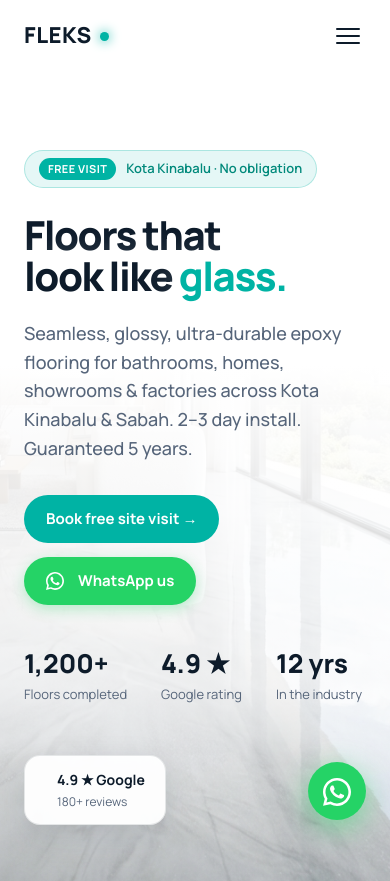
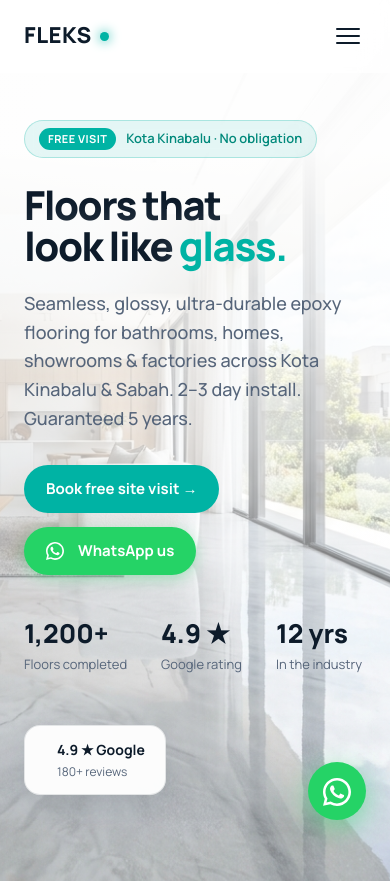
Before and after one commit to eddypoch88/fleks-epoxy-website, a Next.js app: page / in a window 390 px wide. Shown: the top 881 px of the page. Built offline with nearby package versions, Linux system fonts and the light colour scheme; some icons are missing.

Commit message:
Perkemas paparan hero gambar belakang untuk mobile

```diff
--- a/src/app/globals.css
+++ b/src/app/globals.css
@@ -46,8 +46,8 @@ header.scrolled{background:rgba(255,255,255,.92);border-bottom:1px solid var(--l
 .golden-style .hero-bg img{width:100%;height:100%;object-fit:cover;object-position:center right}
 .golden-style .hero-overlay{position:absolute;inset:0;background:linear-gradient(to right, rgba(255,255,255,1) 30%, rgba(255,255,255,0.7) 65%, rgba(255,255,255,0) 100%);z-index:2}
 @media (max-width:760px) {
-  .golden-style .hero-overlay{background:linear-gradient(to bottom, rgba(255,255,255,1) 40%, rgba(255,255,255,0.75) 75%, rgba(255,255,255,0) 100%)}
-  .golden-style .hero-bg img{object-position:70% center}
+  .golden-style .hero-overlay{background:linear-gradient(to bottom, rgba(255,255,255,0.98) 15%, rgba(255,255,255,0.7) 45%, rgba(255,255,255,0) 80%)}
+  .golden-style .hero-bg img{object-position:70% bottom}
 }
 .hero-content{position:relative;z-index:10;width:100%}
 .badge{display:inline-flex;align-items:center;gap:10px;background:var(--accent-soft);
@@ -231,5 +231,6 @@ footer{border-top:1px solid var(--line);padding:56px 0 30px;margin-top:30px}
   .hero-img{aspect-ratio:4/3}
   .cta-box{padding:38px 22px}
   section{padding:64px 0}
+  .hero.golden-style{padding:120px 0 200px; min-height:100vh}
   .foot-grid{grid-template-columns:1fr}
 }
```
